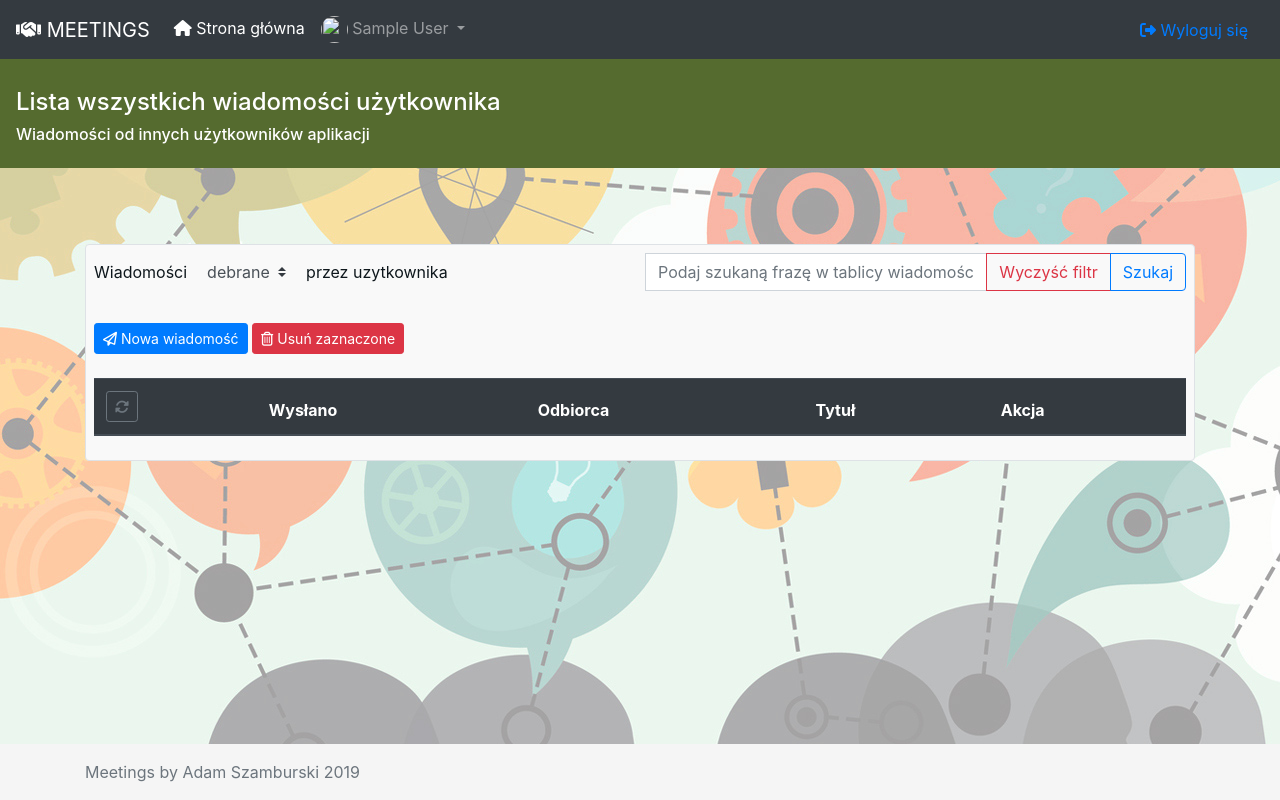
After one commit to AdamSzambur/Meetings, a Java web app: template src/main/webapp/WEB-INF/views/messages.jsp in a window 1280 px wide. The commit adds this page. Run offline with Tomcat 11, a stand-in JSP engine, Linux system fonts and the light colour scheme; the template is opened without the code that fills it: most values are stand-ins (such as "Sample title", 1, 10 or a date in 2020); lists and menus that the app fills with data are empty; some libraries are stand-ins or nearby versions.

Commit message:
Filtorowanie po frazie inbox i outbox

```diff
--- a/src/main/java/pl/coderslab/app/HomePageController.java
+++ b/src/main/java/pl/coderslab/app/HomePageController.java
@@ -9,7 +9,9 @@ import pl.coderslab.app.web.meetings.MeetingService;
 import pl.coderslab.app.models.User;
 import pl.coderslab.app.web.user.UserService;
 import pl.coderslab.app.web.user.messages.MessageService;
-
+import javax.servlet.http.HttpServletRequest;
+import javax.servlet.ServletContext;
+import javax.servlet.http.HttpServlet;
 import javax.validation.Validator;
 import java.security.Principal;
 
--- a/src/main/java/pl/coderslab/app/models/OutboxMessage.java
+++ b/src/main/java/pl/coderslab/app/models/OutboxMessage.java
@@ -7,7 +7,6 @@ import javax.persistence.*;
 @Entity
 @Table(name ="outboxMessages")
 public class OutboxMessage extends Message {
-
     public OutboxMessage() {
     }
 
--- a/src/main/java/pl/coderslab/app/repositories/InboxRepository.java
+++ b/src/main/java/pl/coderslab/app/repositories/InboxRepository.java
@@ -2,6 +2,8 @@ package pl.coderslab.app.repositories;
 
 import org.springframework.data.jpa.repository.JpaRepository;
 import pl.coderslab.app.models.InboxMessage;
+import pl.coderslab.app.models.Message;
+
 
 import java.util.List;
 
@@ -11,5 +13,9 @@ public interface InboxRepository extends JpaRepository<InboxMessage, Long> {
 
     List<InboxMessage> findAllBySenderId(Long senderId);
 
+    List<Message> findAllByRecipientIdAndTitleContainsOrSenderEmail(Long recipientId, String phrase1, String phrase2);
+
     Long countByRecipientIdAndReaded(Long recipientId, Boolean readed);
+
+
 }
--- a/src/main/java/pl/coderslab/app/repositories/OutboxRepository.java
+++ b/src/main/java/pl/coderslab/app/repositories/OutboxRepository.java
@@ -1,6 +1,8 @@
 package pl.coderslab.app.repositories;
 
 import org.springframework.data.jpa.repository.JpaRepository;
+import pl.coderslab.app.models.InboxMessage;
+import pl.coderslab.app.models.Message;
 import pl.coderslab.app.models.OutboxMessage;
 
 import java.util.List;
@@ -11,6 +13,7 @@ public interface OutboxRepository extends JpaRepository<OutboxMessage, Long> {
 
     List<OutboxMessage> findAllBySenderId(Long senderId);
 
+    List<Message> findAllBySenderIdAndTitleContainsOrRecipientEmail(Long senderId, String phrase1, String phrase2);
 
 
 }
--- a/src/main/resources/META-INF/persistence.xml
+++ b/src/main/resources/META-INF/persistence.xml
@@ -11,7 +11,7 @@ http://xmlns.jcp.org/xml/ns/persistence/persistence_2_1.xsd"
             <property name="javax.persistence.jdbc.password" value="coderslab" />
             <property name="javax.persistence.jdbc.driver" value="com.mysql.jdbc.Driver"/>
             <property name="hibernate.hbm2ddl.auto" value="update"/>
-            <property name="hibernate.show_sql" value="true"/>
+            <property name="hibernate.show_sql" value="false"/>
             <property name="hibernate.format_sql" value="true"/>
             <property name="hibernate.dialect" value="org.hibernate.dialect.MySQL57Dialect" />
             <property name="hibernate.connection.characterEncoding" value="utf8" />
--- a/src/main/webapp/WEB-INF/views/header.jsp
+++ b/src/main/webapp/WEB-INF/views/header.jsp
@@ -54,7 +54,7 @@
                         <div class="dropdown-menu" aria-labelledby="navbarDropdownMenuLink1">
                             <a class="dropdown-item" href="${mainURL}user/meetings"><i class="fas fa-handshake"></i> Moje Spotkania</a>
                             <a class="dropdown-item" href="${mainURL}user/notifications"><i class="far fa-bell"></i> Powiadomienia</a>
-                            <a class="dropdown-item" href="${mainURL}user/messages"><i class="fas fa-envelope-open-text"></i>
+                            <a class="dropdown-item" href="${mainURL}user/messages?box=inbox"><i class="fas fa-envelope-open-text"></i>
                                 Wiadomości [<span style="color: red;">${numberOfNewMessages}</span>]</a>
                             <a class="dropdown-item" href="${mainURL}user/userEdit"><i class="fas fa-user-cog"></i> Moje ustawienia</a>
                         </div>
--- /dev/null
+++ b/src/main/webapp/WEB-INF/views/messages.jsp
@@ -0,0 +1,130 @@
+<%@ page contentType="text/html;charset=UTF-8" language="java" %>
+<%@ taglib prefix="c" uri="http://java.sun.com/jsp/jstl/core" %>
+<%@ taglib prefix="form" uri="http://www.springframework.org/tags/form" %>
+<jsp:include page="header.jsp"/>
+<c:url value="/" var="mainURL"/>
+<script src="${mainURL}resources/js/userNotifications.js"></script>
+<script src="${mainURL}resources/js/notification.js"></script>
+
+
+<main role="main" class="flex-shrink-0">
+    <br>
+    <div class="container-fluid p-3" style="background-color: darkolivegreen">
+        <br><br>
+        <div class="row justify-content align-items-center" >
+            <div class="col-sm-auto align-middle">
+                <h4  style="color: white">Lista wszystkich wiadomości użytkownika</h4>
+                <h6  style="color: white">Wiadomości od innych użytkowników aplikacji</h6>
+            </div>
+        </div>
+    </div>
+    <div class="container my-1 py-1">
+        <notifications data-userid="${user.id}"></notifications>
+    </div>
+    <div class="container">
+        <div class="rounded border p-2 whiteBg">
+            <div class="form-row align-middle">
+
+                <div class="form-group col-md-6">
+                    <form method="get" class="form-inline">
+                        <span class="mb-1 mr-sm-2">Wiadomości</span>
+                        <select name="box" onchange="this.form.submit()"
+                                class="custom-select mb-1 mr-sm-2" style="background-color: #F9F9F9; border: 0px">
+                            <option value="inbox" <c:if test="${param.box.equals('inbox')}">selected</c:if>>debrane</option>
+                            <option value="outbox" <c:if test="${param.box.equals('outbox')}">selected</c:if>>wysłane</option>
+                        </select>
+                        <span class="mb-1 mr-sm-2">przez uzytkownika</span>
+                    </form>
+                </div>
+
+                <div class="form-group col-md-6">
+                    <form method="get">
+                        <div class="input-group mb-3" >
+                            <input type="hidden" name="box" value="${param.box}">
+                            <input name="searchFraze" id="filter" type="text" class="form-control"  placeholder="Podaj szukaną frazę w tablicy wiadomości" aria-label="Podaj szukaną frazę w tablicy wiadmości" aria-describedby="button-addon2">
+                            <div class="input-group-append">
+                                <button class="btn btn-outline-danger" type="button" id="button-addon2" onclick="$('#filter').attr('value',''); $(this).closest('form').submit()">Wyczyść filtr</button>
+                            </div>
+                            <div class="input-group-append">
+                                <button class="btn btn-outline-primary" type="button" id="button-addon3" onclick="$(this).closest('form').submit()">Szukaj</button>
+                            </div>
+                        </div>
+                    </form>
+                </div>
+
+            </div>
+
+
+            <form method="post" action="${mainURL}user/notifications/delete">
+                <button type="button" class="btn btn-primary btn-sm"  title="Nowa wiadomość" onclick="window.document.href='${mainURL}/user/messages/add'"><i class="far fa-paper-plane"></i> Nowa wiadomość</button>
+                <button type="button" class="btn btn-danger btn-sm"  title="Usuń zaznaczone" onclick="$('#messageBoxAll').toggleClass('invisible');"><i class="far fa-trash-alt"></i> Usuń zaznaczone</button>
+                <br><br>
+            <table class="table table-hover">
+                <thead class="thead-dark">
+                <tr>
+                    <th scope="col"><button type="button" class="btn btn-outline-secondary btn-sm" title="odwróc zaznaczenie" id="toggleSelectedBtn"><i class="fas fa-sync-alt"></i></button></th>
+                    <th scope="col">Wysłano</th>
+                    <th scope="col"><c:out value="${param.box.equals('inbox') ? 'Nadawca' : 'Odbiorca'}"/></th>
+                    <th scope="col">Tytuł</th>
+                    <th scope="col">Akcja</th>
+                </tr>
+                </thead>
+                <tbody>
+                <c:forEach items="${messages}" var="message">
+                    <tr">
+                        <th scope="row" >
+                            <input type="checkbox" name="selectedNotifications" value="${message.id}" class="check-box" style="transform: scale(1.5);">
+                        </th>
+                        <th scope="row">${message.created.format(formater)}</th>
+                        <td class="meetingTitle"><c:out value="${param.box.equals('inbox') ? message.sender : message.recipient}"/></td>
+                        <td>${message.title}</td>
+                        <td>
+                            <button type="button" class="btn btn-danger remove btn-sm"  data-message="${message.title}" data-messageid="${message.id}" title="Usuń"><i class="far fa-trash-alt"></i></button>
+                        </td>
+                    </tr>
+                </c:forEach>
+
+                </tbody>
+            </table>
+
+                <message>
+                    <div class="alert modal_alert invisible alert-danger" id="messageBoxAll">
+                        <button type="button" class="close" onclick="event.preventDefault(); $('#messageBoxAll').toggleClass('invisible');">
+                            <span>&times;</span>
+                        </button><br>
+                        <p style="text-align: center">
+                            <span class="messageValue">Czy napewno chcesz usunąć zaznaczone powiadomienia</span>
+                                <input type="hidden" name="notificationId" value="">
+                        <p style="text-align: center">
+                            <button type="submit" role="button" class="btn btn-success">Usuń wydarzenia</button>
+                            <a role="button" class="btn btn-danger" href="" onclick="event.preventDefault(); $('#messageBoxAll').toggleClass('invisible');">Anuluj</a>
+                        </p>
+
+                    </p>
+                </div>
+                </message>
+
+            </form>
+        </div>
+    </div>
+    <br>
+
+    <message>
+        <div class="alert modal_alert invisible alert-danger" id="messageBox">
+            <button type="button" class="close" onclick="event.preventDefault(); $('#messageBox').toggleClass('invisible');">
+                <span>&times;</span>
+            </button><br>
+            <p style="text-align: center">
+                <span class="messageValue"></span>
+                <form method="post" action="${mainURL}user/notifications/delete">
+                    <input type="hidden" name="notificationId" value="">
+                    <p style="text-align: center">
+                        <button type="submit" role="button" class="btn btn-success">Usuń wydarzenie</button>
+                        <a role="button" class="btn btn-danger" href="" onclick="event.preventDefault(); $('#messageBox').toggleClass('invisible');">Anuluj</a>
+                    </p>
+                </form>
+            </p>
+        </div>
+    </message>
+</main>
+<jsp:include page="footer.jsp"/>
```
Also changed, not shown: pom.xml (+9 -0 lines), src/main/java/pl/coderslab/app/models/Message.java (+9 -0 lines), src/main/java/pl/coderslab/app/web/meetings/MeetingService.java (+7 -3 lines), src/main/java/pl/coderslab/app/web/user/messages/MessageController.java (+13 -5 lines), src/main/java/pl/coderslab/app/web/user/messages/MessageService.java (+65 -1 lines).
